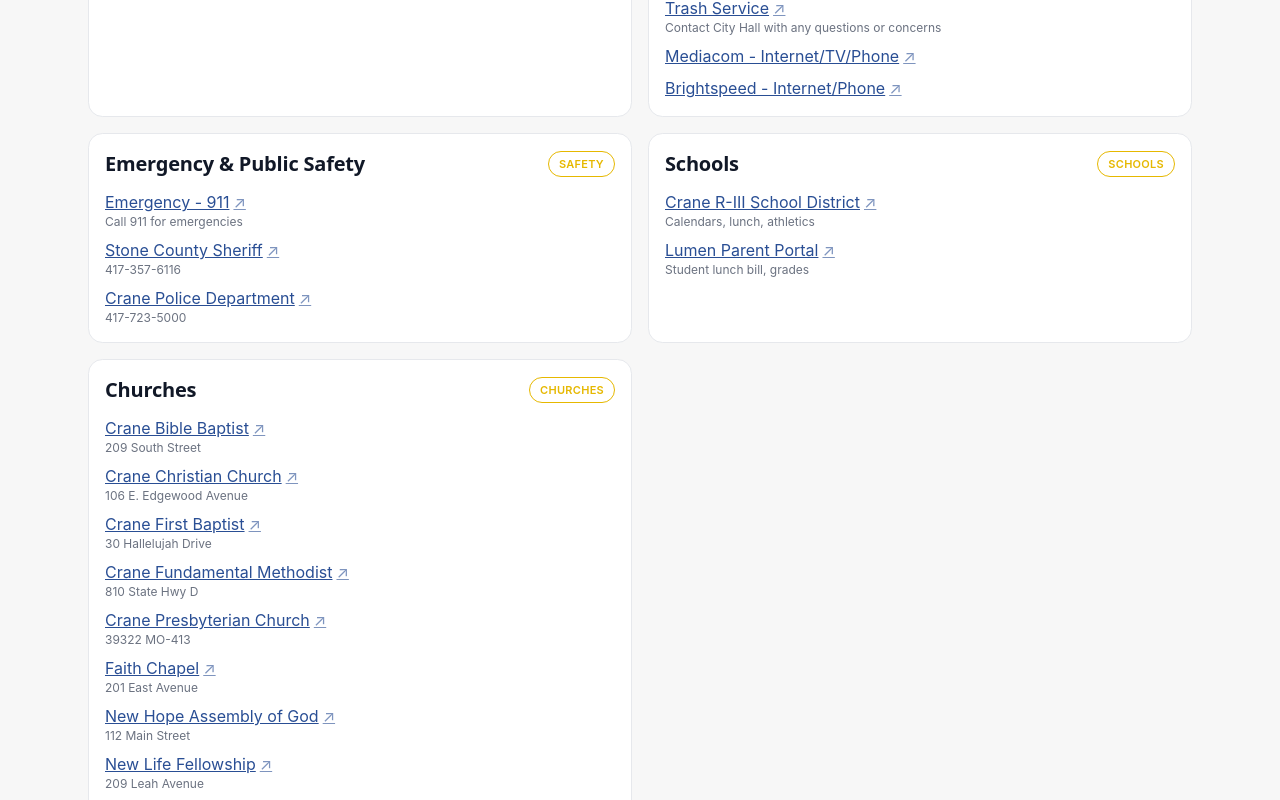
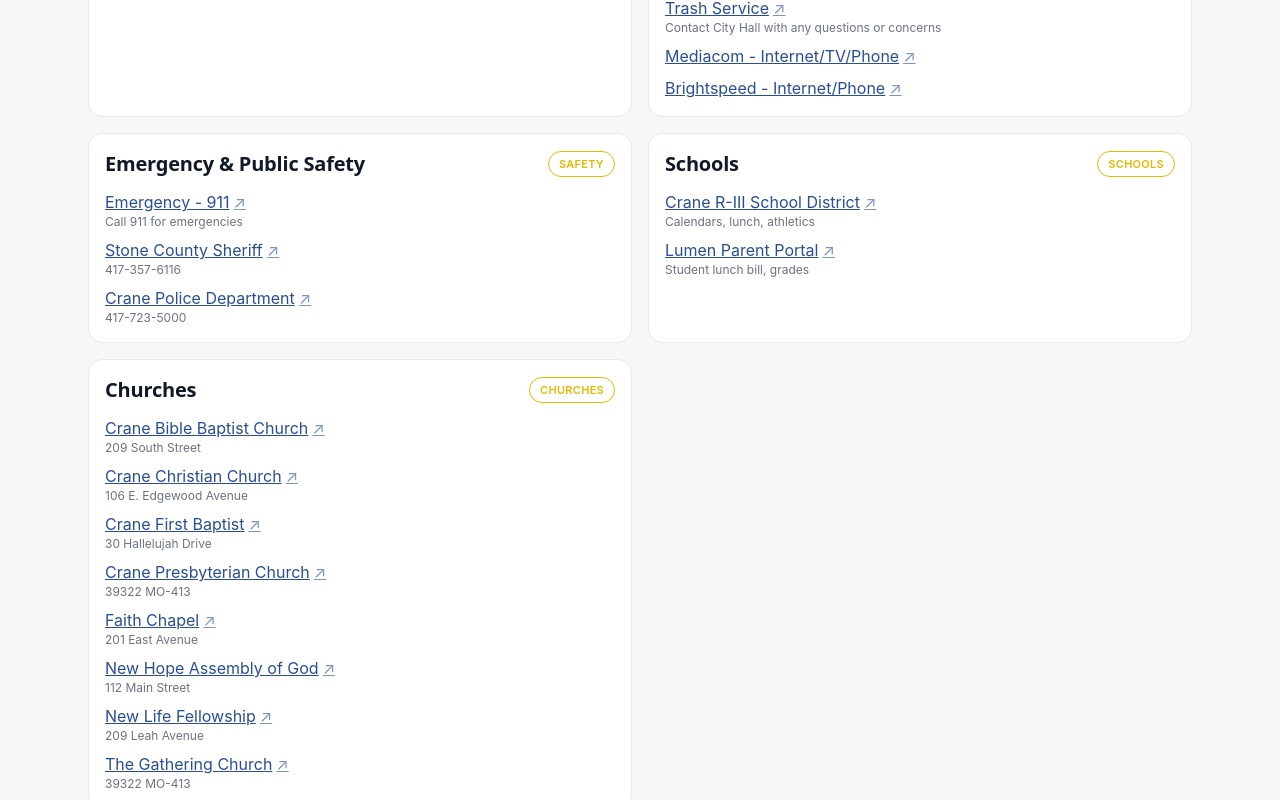
Before and after one commit to WarmMilkCodes/crane-news, a Next.js app: page /resources in a window 1280 px wide. Shown: the part 371-1171 px from the top of the page. Built offline with nearby package versions, Linux system fonts and the light colour scheme.

Commit message:
Links revert / add missing links to churches
Removed one church - no link (no website/facebook)

```diff
--- a/src/app/resources/page.tsx
+++ b/src/app/resources/page.tsx
@@ -6,7 +6,7 @@ export const metadata = {
 
 type ResourceLink = {
     label: string;
-    href?: string;
+    href: string;
     note?: string;      // helper text - hours, fees, etc
     external?: boolean; // defaults to true; internal links set to false
 };
@@ -14,7 +14,7 @@ type ResourceLink = {
 type ResourceSection = {
     title: string;
     tag?: string; // Small badge like "City", "County", "State"
-    links?: ResourceLink[];
+    links: ResourceLink[];
 };
 
 const sections: ResourceSection[] = [
@@ -105,21 +105,19 @@ const sections: ResourceSection[] = [
         tag: "Churches",
         links: [
             {
-              label: "Crane Bible Baptist",
+              label: "Crane Bible Baptist Church",
+              href: "https://www.facebook.com/CBBCmissouri/",
               note: "209 South Street"
             },
             {
                 label: "Crane Christian Church",
+                href: "https://www.facebook.com/ccccommunitybuilding/",
                 note: "106 E. Edgewood Avenue"
             },
             {
                 label: "Crane First Baptist",
                 href: "http://www.fbccrane.org/",
                 note: "30 Hallelujah Drive"
-            },
-            {
-                label: "Crane Fundamental Methodist",
-                note: "810 State Hwy D"
             },
             {
                 label: "Crane Presbyterian Church",
@@ -138,6 +136,7 @@ const sections: ResourceSection[] = [
             },
             {
                 label: "New Life Fellowship",
+                href: "https://www.facebook.com/newlifefellowshipcrane/",
                 note: "209 Leah Avenue"
             },
             {
```
